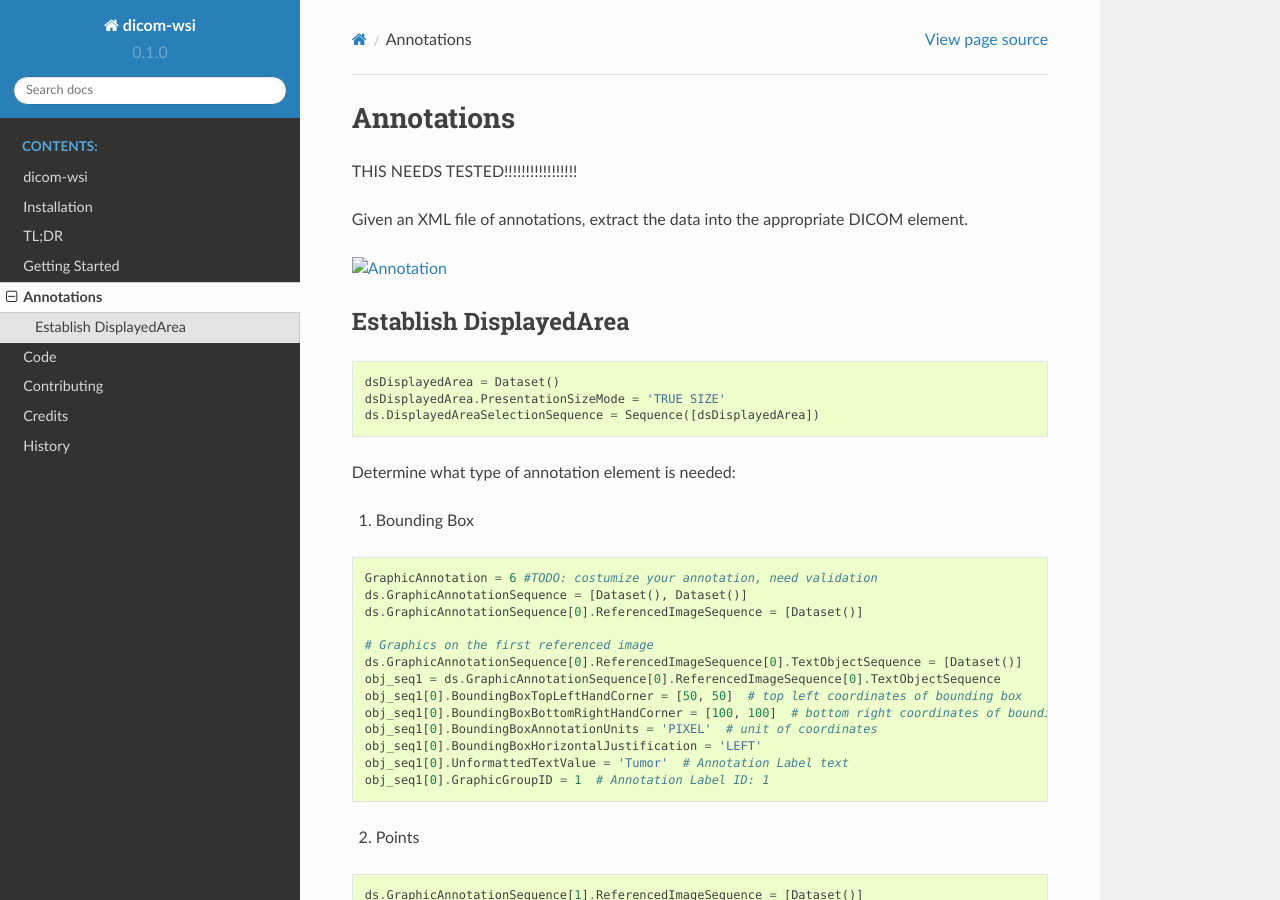
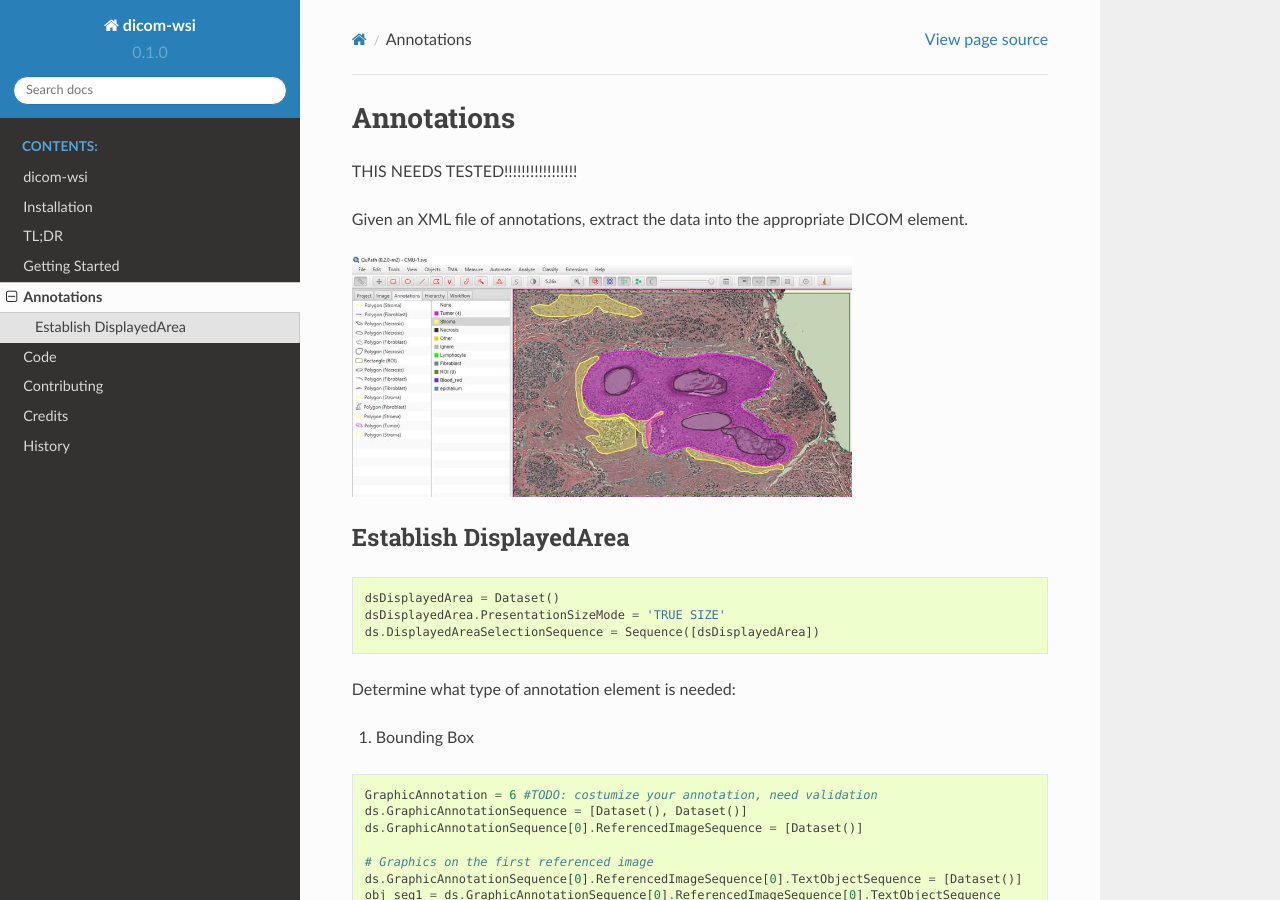
Before and after one commit to Steven-N-Hart/dicom_wsi, a Sphinx documentation site: the page built from docs/annotations.rst, in a window 1280 px wide and 900 px high. Built offline with Sphinx 7.4.7 and the Read the Docs theme 2.0.0, drawn with Linux system fonts in a browser that asks for light colours.

Commit message:
trying to show image in docs

```diff
--- a/docs/annotations.rst
+++ b/docs/annotations.rst
@@ -7,7 +7,7 @@ Given an XML file of annotations, extract the data into the appropriate DICOM el
 
 |Annotation|
 
-.. |Annotation| image:: ../images/annotation.jpg
+.. |Annotation| image:: images/annotation.jpg
     :width: 500
 
 
```
